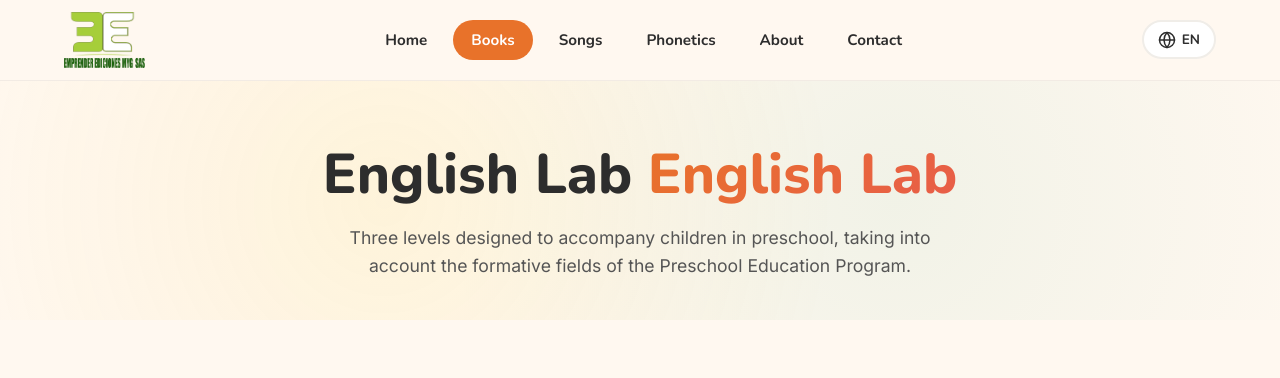
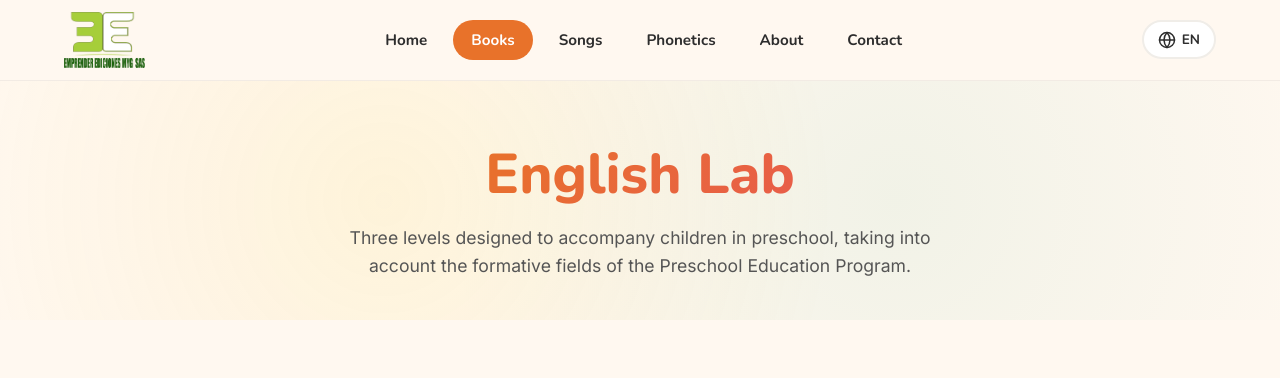
Before and after one commit to Sam-Dev1010/English-Lab-Preschool, an Astro site: page /books in a window 1280 px wide. Shown: the top 378 px of the page. Built offline with nearby package versions, Linux system fonts and the light colour scheme; Astro itself is replaced by a stand-in of ours.

Commit message:
fix i18n

```diff
--- a/src/i18n/translations.ts
+++ b/src/i18n/translations.ts
@@ -55,7 +55,7 @@ export const translations = {
       contact: 'Contact',
     },
     books: {
-      title: 'English Lab',
+      title: 'Series',
       subtitle: 'Three levels designed to accompany children in preschool, taking into account the formative fields of the Preschool Education Program.',
       descA: 'Designed for the little ones, exploring English through play, music, and exploration of the world around them. Includes recognition activities, basic vocabulary, and songs that motivate learning.',
       descB: 'Strengthens knowledge with language, mathematical thinking, and artistic expression activities. Children expand their vocabulary and begin forming simple sentences in English.',
@@ -221,7 +221,7 @@ export const translations = {
       contact: 'Contactar',
     },
     books: {
-      title: 'English Lab',
+      title: 'Serie',
       subtitle: 'Tres niveles diseñados para acompañar a los niños en la etapa preescolar, tomando en cuenta los campos formativos del Programa de Educación Preescolar.',
       descA: 'Diseñada para los más pequeños, explorando el inglés a través del juego, la música y la exploración del mundo que los rodea. Incluye actividades de reconocimiento, vocabulario básico y canciones que motivan el aprendizaje.',
       descB: 'Fortalece los conocimientos adquiridos con actividades de lenguaje, pensamiento matemático y expresión artística. Los niños expanden su vocabulario y comienzan a formar oraciones simples en inglés.',
--- a/src/pages/books/index.astro
+++ b/src/pages/books/index.astro
@@ -11,7 +11,7 @@ import { t } from '../../i18n/index';
 
   <section class="page-hero">
     <div class="container">
-      <h1><span data-i18n="books.title">Serie</span> <span class="highlight">English Lab</span></h1>
+      <h1><span class="highlight">English Lab</span></h1>
       <p data-i18n="books.subtitle">Tres niveles diseñados para acompañar a los niños en la etapa preescolar, tomando en cuenta los campos formativos del Programa de Educación Preescolar.</p>
     </div>
   </section>
--- a/src/pages/index.astro
+++ b/src/pages/index.astro
@@ -12,7 +12,7 @@ import Footer from '../components/Footer.astro';
 
   <section class="section books-section">
     <div class="container">
-      <h2 class="section-title"><span data-i18n="home.seriesTitle">Serie</span> <span class="text-gradient" data-i18n="home.seriesTitle">English Lab</span></h2>
+      <h2 class="section-title"><span class="text-gradient">English Lab</span></h2>
       <p class="section-subtitle" data-i18n="home.seriesSubtitle">Tres niveles diseñados para acompañar a los niños en el aprendizaje del inglés</p>
 
       <div class="books-showcase">
```
